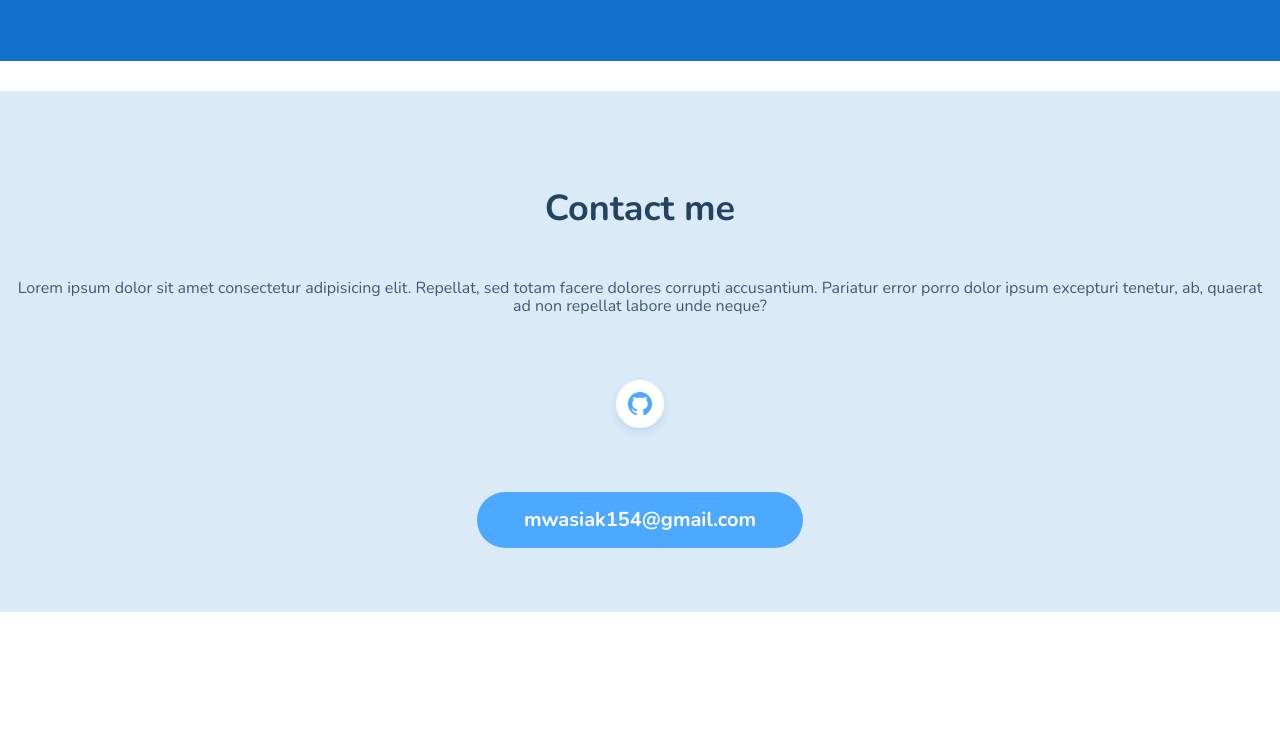
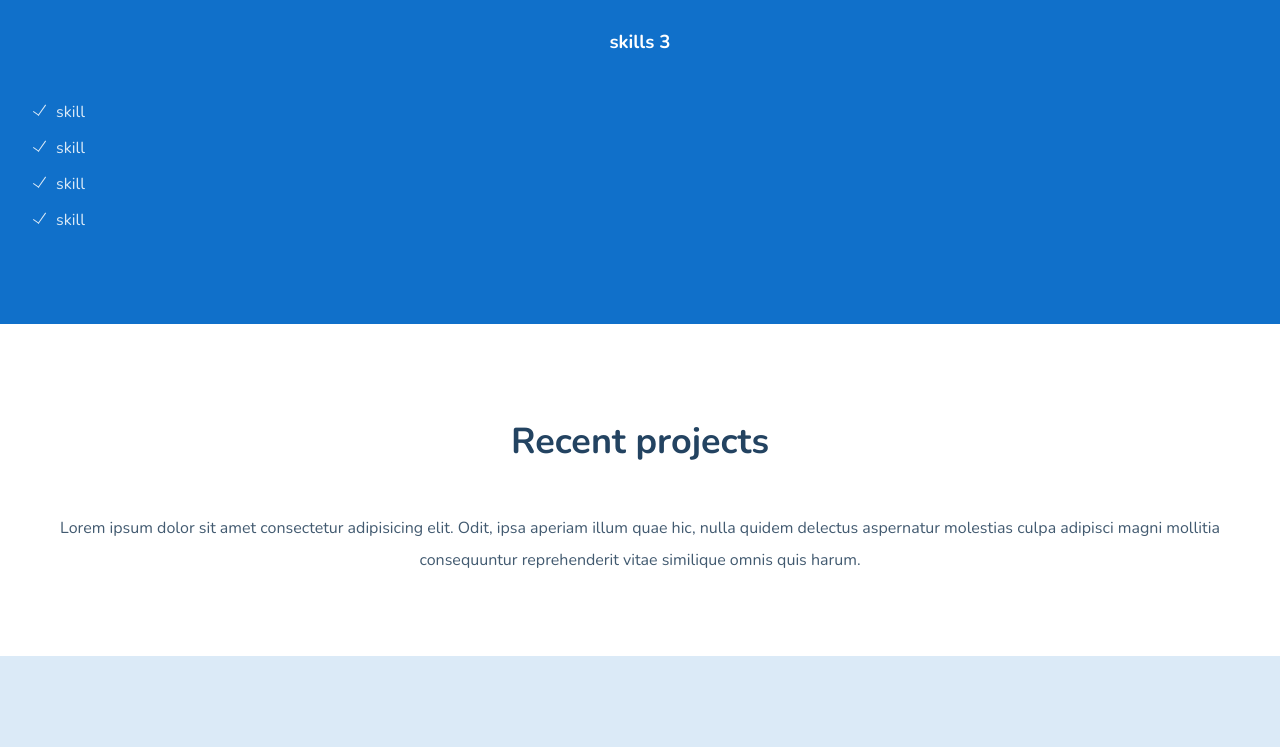
Before and after one commit to maciej-wasiak/maciej-wasiak.github.io, a website built with webpack: page src/pages/index.html in a window 1280 px wide. Shown: the part 1143-1890 px from the top of the page. Before the commit the page ends 1755 px from the top, so only its background shows below. Built offline with nearby package versions, Linux system fonts and the light colour scheme.

Commit message:
projects section html and css, minor font changes

```diff
--- a/src/pages/index.html
+++ b/src/pages/index.html
@@ -69,9 +69,14 @@
         </ul>
       </article>
     </section>
-    <section class="projects-section">
-      <h2 class="projects-section__header"></h2>
-      <p></p>
+    <section class="projects">
+      <h2 class="projects__header">Recent projects</h2>
+      <p class="projects__paragraph">
+        Lorem ipsum dolor sit amet consectetur adipisicing elit. Odit, ipsa
+        aperiam illum quae hic, nulla quidem delectus aspernatur molestias culpa
+        adipisci magni mollitia consequuntur reprehenderit vitae similique omnis
+        quis harum.
+      </p>
     </section>
     <footer class="footer">
       <h2 class="footer__header">Contact me</h2>
--- a/src/scss/main.scss
+++ b/src/scss/main.scss
@@ -31,7 +31,7 @@ body {
   align-items: center;
   flex-direction: column;
   display: flex;
-  padding: 64px 16px;
+  text-align: center;
 
   &__email {
     margin-top: 48px;
@@ -40,6 +40,7 @@ body {
   &__header {
     color: $font-color-1;
     font-size: 26px;
+    line-height: 32px;
   }
 
   &__image {
@@ -51,7 +52,6 @@ body {
 
   &__paragraph {
     color: $font-color-2;
-    font-size: 16px;
     font-weight: lighter;
   }
 }
@@ -60,13 +60,34 @@ body {
   background-color: $background-color-2;
   color: $font-color-3;
   display: flex;
-  padding: 64px 16px;
   flex-direction: column;
   align-items: stretch;
 
   &__list {
     color: $font-color-4;
     font-weight: lighter;
+    font-size: 16px;
+    line-height: 24px;
+    list-style-type: none;
+
+    & li {
+      position: relative;
+      margin: 12px 0px;
+
+      &::before {
+        border: 1px solid $font-color-4;
+        border-top: 0;
+        border-left: 0;
+        content: "";
+        display: inline-block;
+        height: 12px;
+        left: -20px;
+        top: 2px;
+        transform: rotate(35deg);
+        position: absolute;
+        width: 6px;
+      }
+    }
   }
 
   & article {
@@ -87,12 +108,26 @@ body {
   }
 }
 
+.projects {
+  align-items: center;
+  display: flex;
+  flex-direction: column;
+
+  &__header {
+    color: $font-color-1;
+  }
+
+  &__paragraph {
+    color: $font-color-2;
+    text-align: center;
+  }
+}
+
 .footer {
   align-items: center;
   background-color: $background-color-3;
   display: flex;
   flex-direction: column;
-  padding: 64px 16px;
 
   &__header {
     color: $font-color-1;
@@ -121,3 +156,12 @@ h2 {
   font-size: 36px;
   line-height: 48px;
 }
+
+p {
+  font-size: 16px;
+  line-height: 32px;
+}
+
+section, footer {
+  padding: 64px 16px;
+}
```
